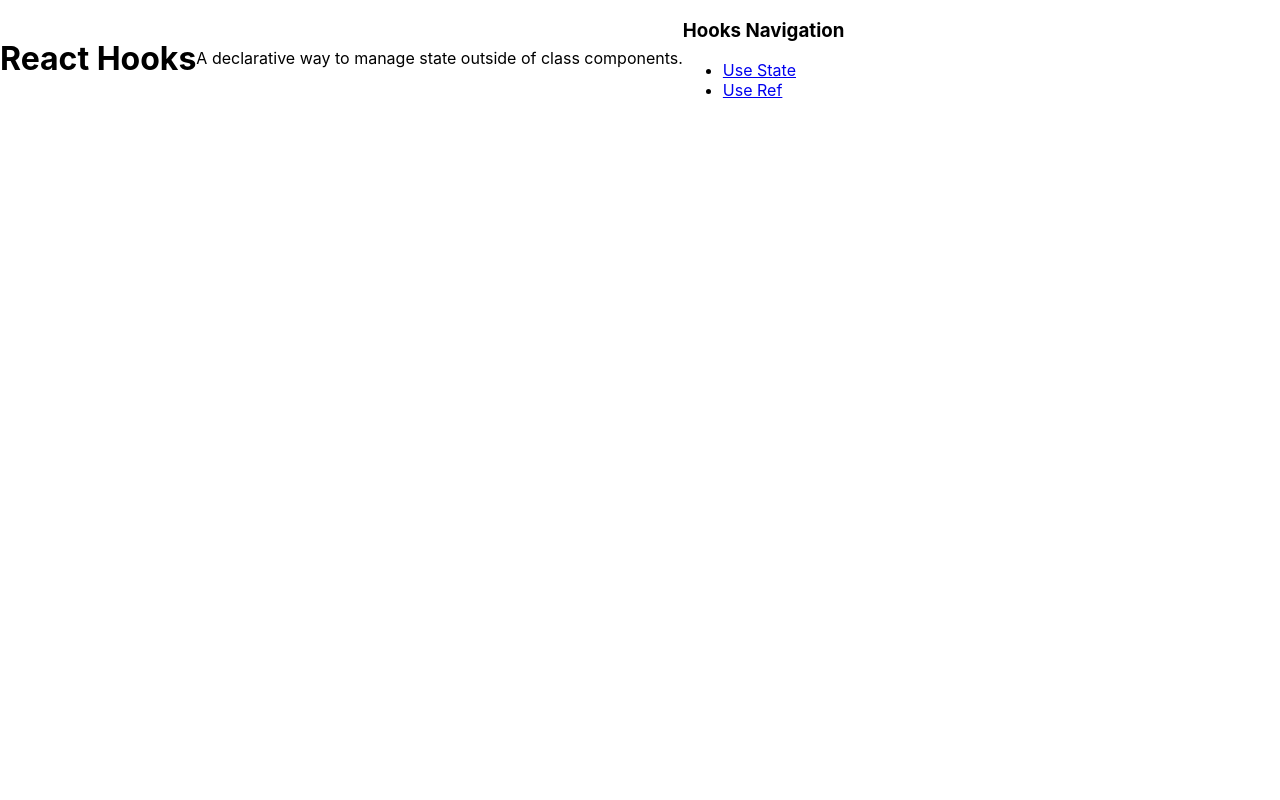
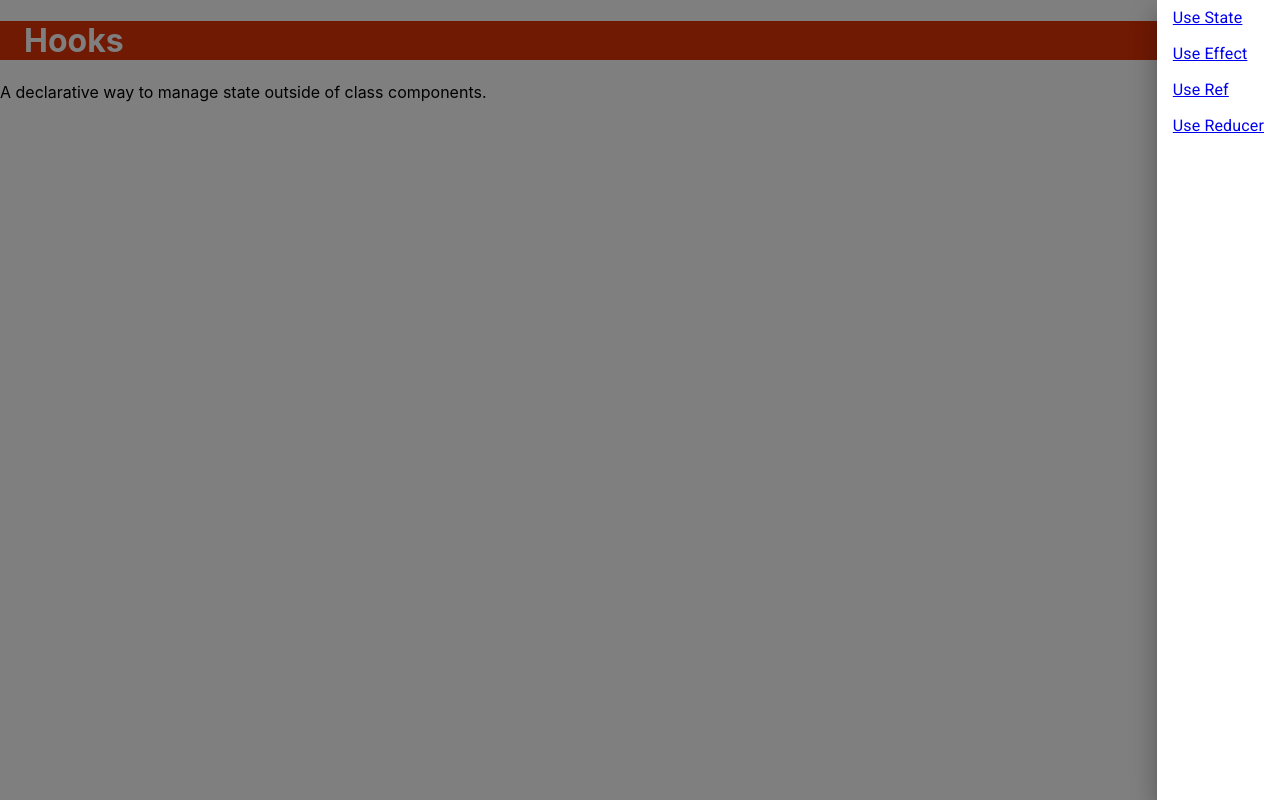
Before and after one commit to iamdcj/hooks, a React (Create React App) app: page / in a window 1280 px wide. Built offline with nearby package versions, Linux system fonts and the light colour scheme.

Commit message:
material stuff

```diff
--- a/src/App.tsx
+++ b/src/App.tsx
@@ -1,29 +1,42 @@
 import React from "react";
 import { BrowserRouter as Router, Switch, Route, Link } from "react-router-dom";
-import "./App.css";
 import UseState from "./Hooks/useState";
 import UseRef from "./Hooks/useRef";
+// import UseReducer from "./Hooks/useReducer";
+// import UseEffect from "./Hooks/useEffect";
+
+import { Container, Drawer, MenuItem } from "@material-ui/core";
 
 const App = () => {
   return (
     <Router>
       <main>
-        <header>
-          <h1>React Hooks</h1>
+        <Container
+          style={{ background: "#e13206", color: "#fff", position: "relative" }}
+        >
+          <h1>Hooks</h1>
+
+          <Drawer anchor="right" open={true}>
+            <nav>
+              <MenuItem>
+                <Link to="/use-state">Use State</Link>
+              </MenuItem>
+              <MenuItem>
+                <Link to="/use-effect">Use Effect</Link>
+              </MenuItem>
+              <MenuItem>
+                <Link to="/use-ref">Use Ref</Link>
+              </MenuItem>
+
+              <MenuItem>
+                <Link to="/use-reducer">Use Reducer</Link>
+              </MenuItem>
+            </nav>
+          </Drawer>
+        </Container>
+        <div>
           <p>A declarative way to manage state outside of class components.</p>
-          <nav>
-            <h3>Hooks Navigation</h3>
-            <ul>
-              <li>
-                <Link to="/use-state">Use State</Link>
-              </li>
-
-              <li>
-                <Link to="/use-ref">Use Ref</Link>
-              </li>
-            </ul>
-          </nav>
-        </header>
+        </div>
 
         <Switch>
           <Route path="/use-state">
@@ -33,6 +46,14 @@ const App = () => {
           <Route path="/use-ref">
             <UseRef />
           </Route>
+          {/*
+          <Route path="/use-ref">
+            <UseEffect />
+          </Route>
+
+          <Route path="/use-reducer">
+            <UseReducer />
+          </Route> */}
         </Switch>
       </main>
     </Router>
--- a/src/index.tsx
+++ b/src/index.tsx
@@ -1,5 +1,6 @@
 import React from "react";
 import ReactDOM from "react-dom";
+import "typeface-roboto";
 import "./index.css";
 import App from "./App";
 
```
Also changed, not shown: 1 other file (tests, documents, lock files or other folders).
